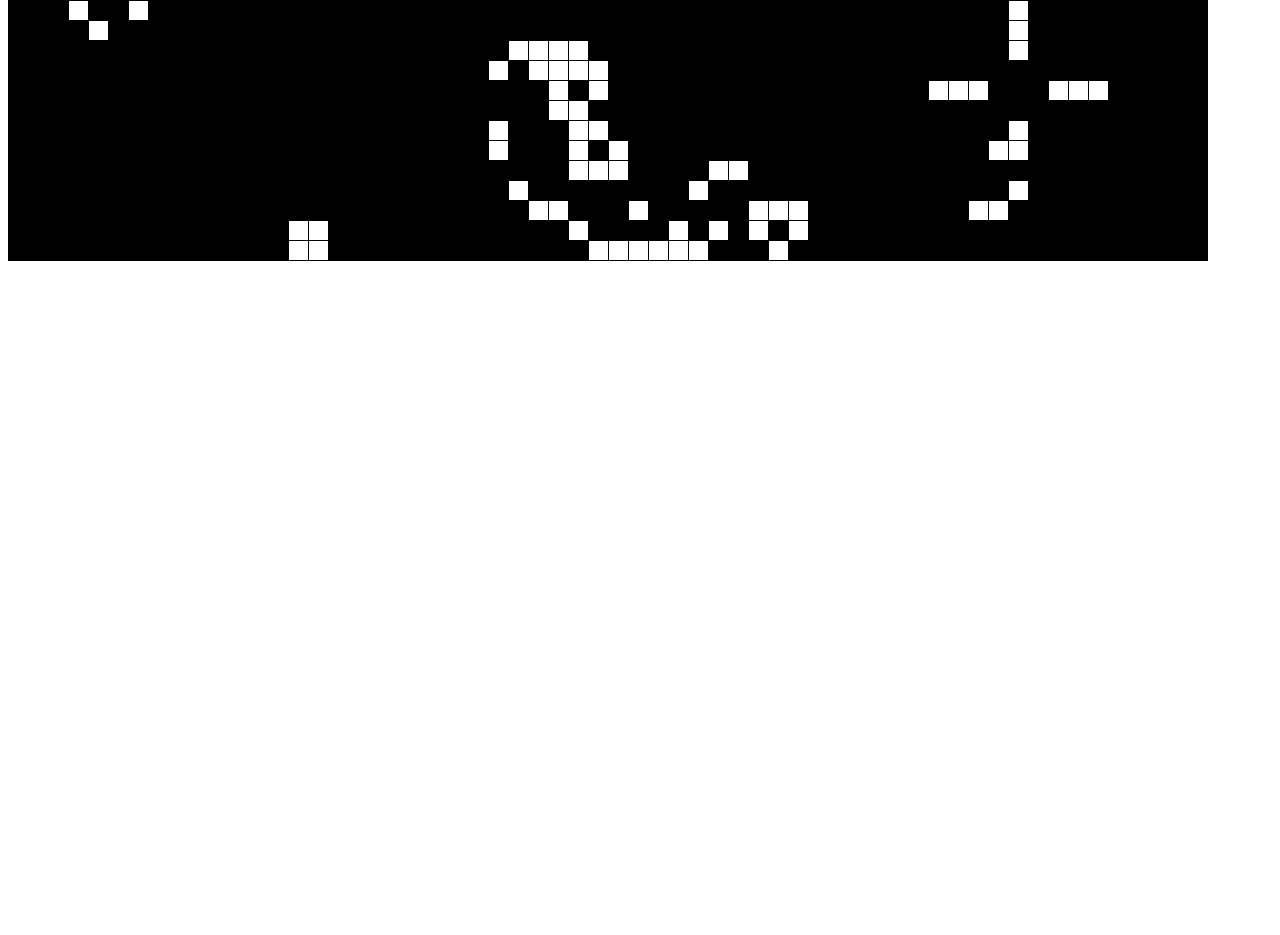
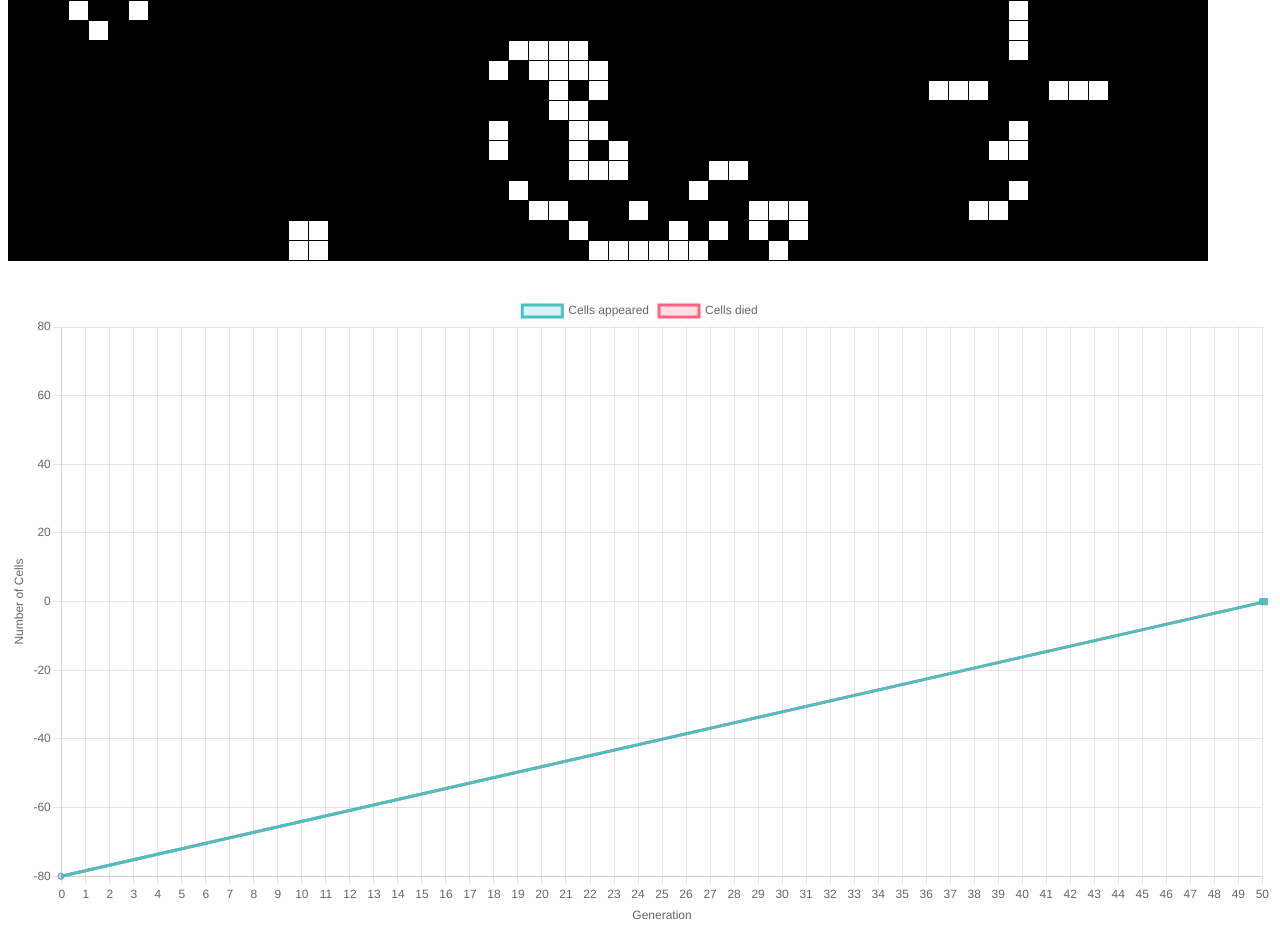
Before and after one commit to Flyer-DM/GameOfLife, a plain HTML site: page index.html in a window 1280 px wide. Shown: the part 548-1483 px from the top of the page. Before the commit the page ends 843 px from the top, so only its background shows below. Drawn offline with nearby package versions, Linux system fonts and the light colour scheme; animation ran at ten frames a second.

Commit message:
Plot of fertility and mortality of cells

```diff
--- a/index.html
+++ b/index.html
@@ -6,6 +6,7 @@
     <title>Game Of Life</title>
     <meta name="viewport" content="width=device-width, initial-scale=1">
     <link rel="stylesheet" type="text/css" href="styles.css" />
+    <script src="https://cdn.jsdelivr.net/npm/chart.js"></script>
 </head>
 
 <body>
@@ -14,7 +15,9 @@
     <h1><span id="aliveCells"></span></h1>
     <h1><span id="deadCells"></span></h1>
     <h1><span id="generationNum"></span></h1>
+    <div><canvas id="plot"></canvas></div>
     <script type="text/javascript" src="game.js"></script>
+    <script type="text/javascript" src="plot.js"></script>
 
 </body>
 
--- /dev/null
+++ b/plot.js
@@ -0,0 +1,75 @@
+document.addEventListener("DOMContentLoaded", async function () {
+    var ctx = document.getElementById('plot').getContext('2d');
+    var time = [0];
+    var aliveData = [];
+    var lastValueAlive;
+    var deadData = [];
+    var lastValueDead;
+    var generation = 1;
+
+    var chart = new Chart(ctx, {
+        type: 'line',
+        data: {
+            labels: time,
+            datasets: [{
+                label: 'Cells appeared',
+                data: aliveData,
+                borderColor: 'rgba(75, 192, 192, 1)',
+                backgroundColor: 'rgba(75, 192, 192, 0.2)',
+                fill: false
+            }, {
+                label: 'Cells died',
+                data: deadData,
+                borderColor: 'rgba(255, 99, 132, 1)',
+                backgroundColor: 'rgba(255, 99, 132, 0.2)',
+                fill: false
+            }]
+        },
+        options: {
+            responsive: true,
+            scales: {
+                x: {
+                    title: {
+                        display: true,
+                        text: 'Generation'
+                    }
+                },
+                y: {
+                    title: {
+                        display: true,
+                        text: 'Number of Cells'
+                    }
+                }
+            }
+        }
+    });
+
+    function updatePlot() {
+        var aliveCells = parseInt(document.getElementById('aliveCells').innerText.split(" ")[1]);
+        var deadCells = parseInt(document.getElementById('deadCells').innerText.split(" ")[1]);
+        if (generation == 1) {
+            lastValueAlive = aliveCells;
+            lastValueDead = deadCells;
+        }
+        else {
+            aliveData.push(aliveCells - lastValueAlive);
+            deadData.push(deadCells - lastValueDead);
+            lastValueAlive = aliveCells;
+            lastValueDead = deadCells;
+            chart.update();
+        }
+        time.push(generation);
+        generation += 1;
+        if (time.length > 1000) {
+            time.shift();
+            aliveData.shift();
+            deadData.shift();
+        }
+    }
+
+    while (true) {
+        updatePlot()
+        if (document.getElementById('generationNum').innerHTML.includes("ended")) break;
+        await delay(100);
+    }
+});
```
